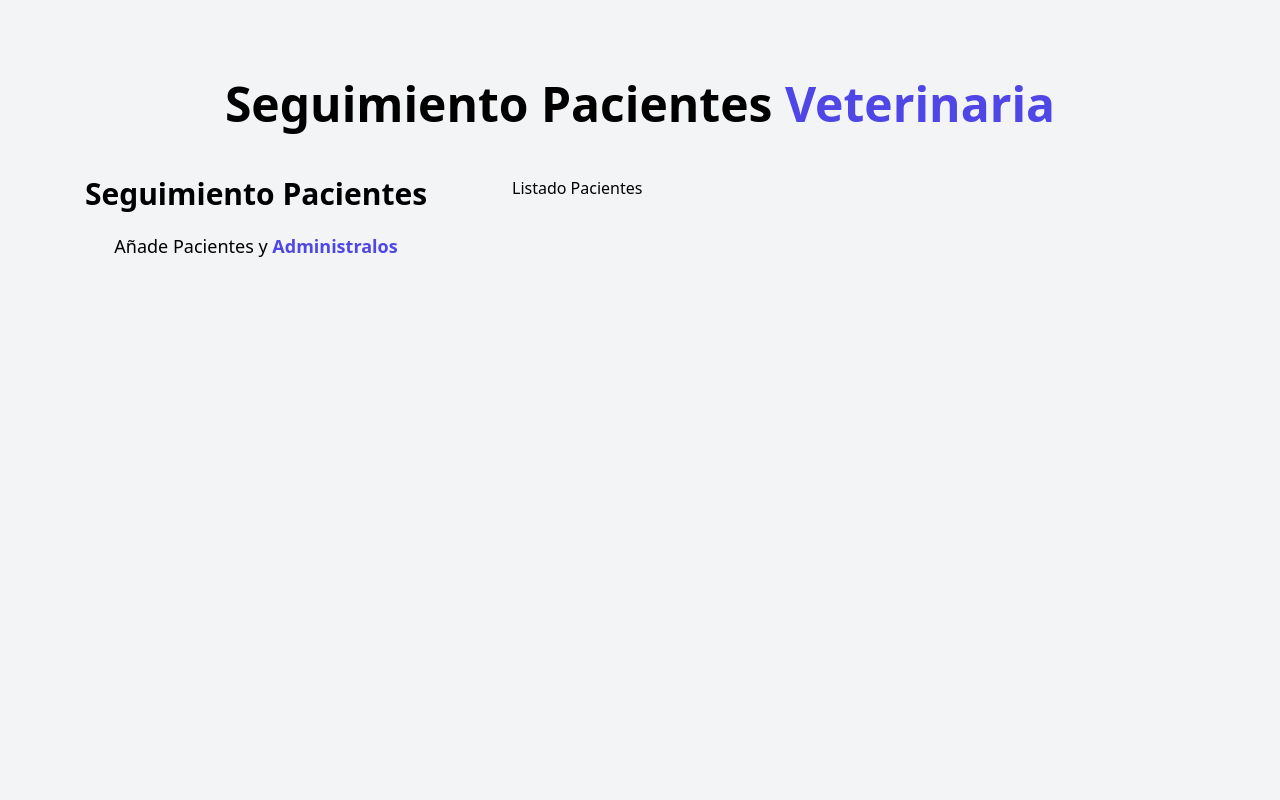
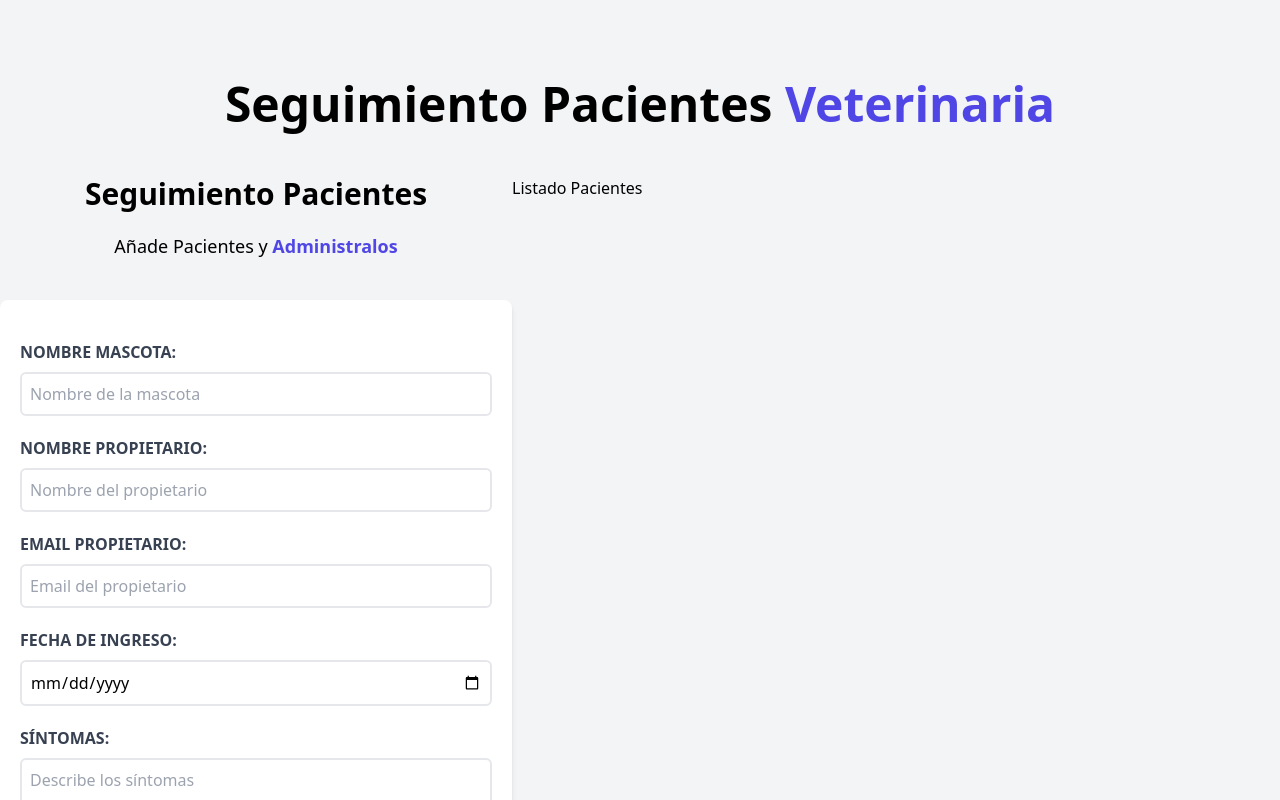
Before and after one commit to jaquimbayoc7/React, a React (Vite) app: page / in a window 1280 px wide. Shown: the top 800 px of the page. Built offline with nearby package versions, Linux system fonts and the light colour scheme.

Commit message:
Formulario Creado

```diff
--- a/src/components/Formulario.jsx
+++ b/src/components/Formulario.jsx
@@ -2,12 +2,62 @@
   return (
     <div className="md:w-1/2 lg:w-2/5">
         <h2 className="font-black text-3xl text-center">Seguimiento Pacientes</h2>
-      <p className="text-lg mt-5 text-center">
+      <p className="text-lg mt-5 text-center mb-10">
         Añade Pacientes y {' '}
         <span className="text-indigo-600 font-bold">Administralos</span>
       </p>
 
-      <form action="">
+      <form className="bg-white shadow-md rounded-lg py-10 px-5 mb-10">
+        <div className="mb-5">
+
+          <label htmlFor="mascota" className="block text-gray-700 uppercase font-bold">
+            Nombre Mascota:
+          </label>
+          <input id="mascota" className="border-2 w-full p-2 mt-2 placeholder-gray-400 rounded-md"
+          type="text" placeholder="Nombre de la mascota"/>
+
+        </div>
+        <div className="mb-5">
+
+          <label htmlFor="propietario" className="block text-gray-700 uppercase font-bold">
+            Nombre Propietario:
+          </label>
+          <input id="propietario" className="border-2 w-full p-2 mt-2 placeholder-gray-400 rounded-md"
+          type="text" placeholder="Nombre del propietario"/>
+
+        </div>
+
+        <div className="mb-5">
+
+          <label htmlFor="email" className="block text-gray-700 uppercase font-bold">
+            Email Propietario:
+          </label>
+          <input id="email" className="border-2 w-full p-2 mt-2 placeholder-gray-400 rounded-md"
+          type="email" placeholder="Email del propietario"/>
+
+        </div>
+        <div className="mb-5">
+
+          <label htmlFor="fecha" className="block text-gray-700 uppercase font-bold">
+            Fecha de Ingreso:
+          </label>
+          <input id="fecha" className="border-2 w-full p-2 mt-2 placeholder-gray-400 rounded-md"
+          type="date"/>
+
+        </div>
+        <div className="mb-5">
+
+          <label htmlFor="sintomas" className="block text-gray-700 uppercase font-bold">
+            Síntomas:
+          </label>
+          <textarea className="border-2 w-full p-2 mt-2 placeholder-gray-400 rounded-md"
+          id="sintomas"  placeholder="Describe los síntomas" />
+
+        </div>
+
+        <input type="submit" className="bg-indigo-600 w-full p-3
+         text-white uppercase font-bold hover:bg-indigo-700 cursor-pointer transition-colors"
+         value="Agregar Paciente"/>
 
       </form>
 
```
Also changed, not shown: 1 other file (tests, documents, lock files or other folders).
